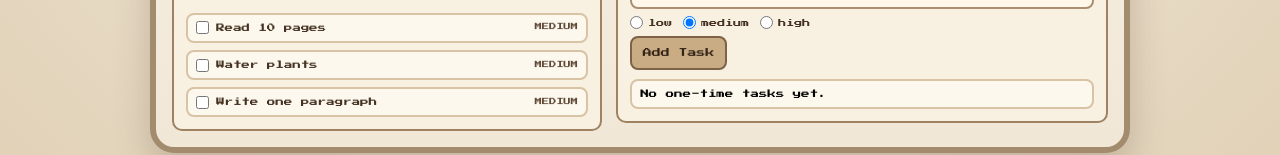
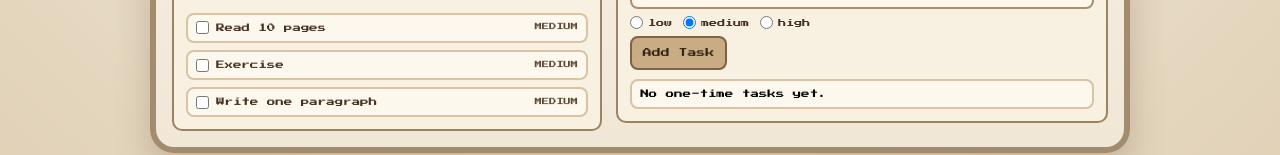
Before and after one commit to callamarie2005/Tamagotchi, a React (Vite) app: page / in a window 1280 px wide. Shown: the part 499-654 px from the top of the page. Built offline with nearby package versions, Linux system fonts and the light colour scheme.

Commit message:
Rename daily habit to Exercise
Co-authored-by: callamarie2005 <callamarie2005@users.noreply.github.com>

```diff
--- a/src/App.jsx
+++ b/src/App.jsx
@@ -18,7 +18,7 @@ const ARCHETYPES = [
 
 const DAILY_HABITS = [
   "Read 10 pages",
-  "Water plants",
+  "Exercise",
   "Write one paragraph",
 ];
 
```
